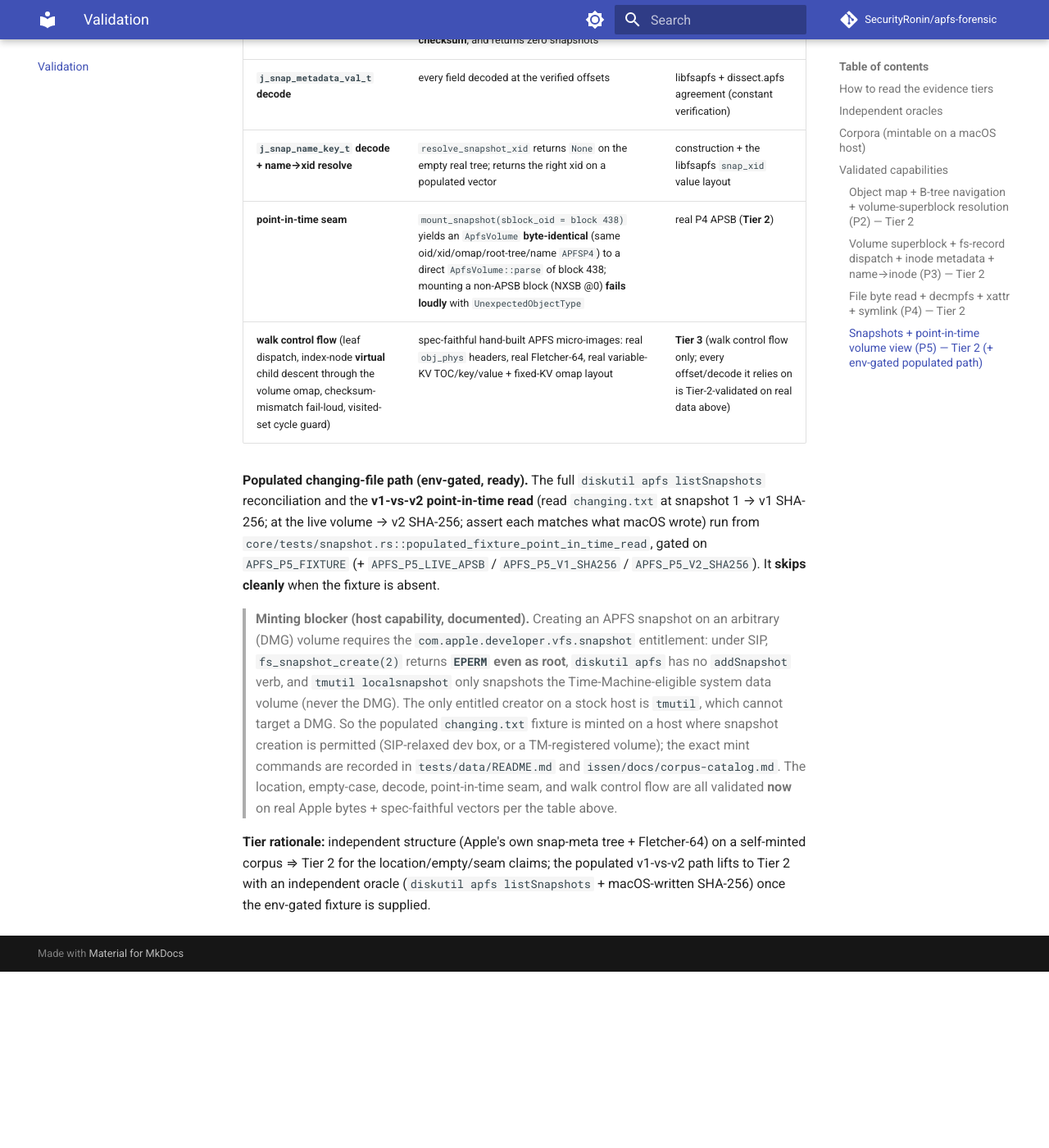
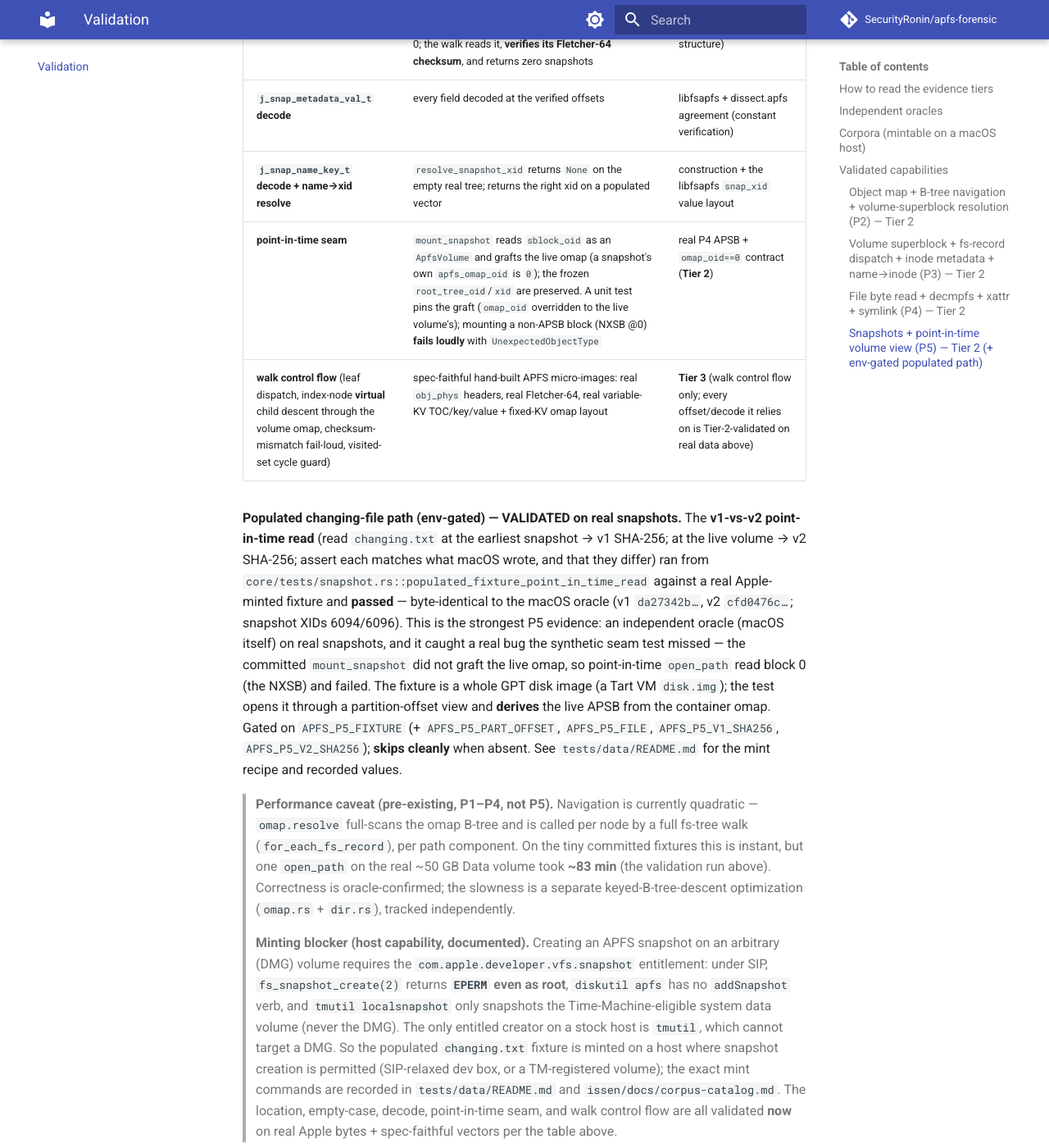
Before and after one commit to SecurityRonin/apfs-forensic, an MkDocs documentation site: the page built from docs/validation.md, in a window 1280 px wide and 1400 px high, scrolled down 7061 px. Shown: the whole window at 82% size. Built offline with MkDocs 1.6.1 and Material for MkDocs 9.7.7, drawn with Linux system fonts in a browser that asks for light colours; comment, search, counter and statistics services are not loaded; before the commit the page ends 8246 px from its top, so only the background shows below that; some of the changed text lies outside the part shown.

Commit message:
docs(p5): record oracle-confirmed point-in-time validation + fixture provenance
The env-gated populated test passed byte-identical against a real Apple-minted
snapshot fixture (Tart VM disk.img): v1 @snapshot vs v2 @live match the macOS
SHA-256 oracle. Document the corrected mount_snapshot contract (graft the live
omap; a snapshot's apfs_omap_oid is 0), the new env vars (APFS_P5_PART_OFFSET /
APFS_P5_FILE; live APSB now derived), the recorded values + Tart VM mint recipe,
and the pre-existing quadratic-navigation perf caveat (~83 min/read on a real
volume, pending keyed B-tree descent).

Co-Authored-By: Claude Opus 4.8 <noreply@anthropic.com>

```diff
--- a/docs/validation.md
+++ b/docs/validation.md
@@ -189,9 +189,11 @@ libfsapfs names it `snapshot_metadata_tree_block_number`, `o_subtype` 0x10
 the `j_key` top-4-bit type: **metadata** (`SNAP_METADATA 1`, keyed by the
 snapshot **xid**, value `j_snap_metadata_val_t`) and **name** (`SNAP_NAME 11`,
 keyed by name, value `j_snap_name_val_t { snap_xid }`). `mount_snapshot` reads a
-snapshot's `sblock_oid` (a physical APSB block) as an `ApfsVolume`, so the
-existing P3/P4 navigation reads the volume as it stood at snapshot time (the
-volume omap resolves fs-tree oids picking `ok_xid ≤ snapshot_xid`).
+snapshot's `sblock_oid` (a physical APSB block) and **grafts the live volume's
+object map** onto the frozen superblock: a snapshot's own `apfs_omap_oid` is `0`,
+so its fs-tree is read through the live omap, resolving oids at the snapshot's
+xid (`ok_xid ≤ snapshot_xid`). The existing P3/P4 navigation then reads the
+volume exactly as it stood at snapshot time.
 
 **Constant verification (before coding).** The `j_snap_metadata_val_t` field
 offsets were taken **verbatim** from libfsapfs `fsapfs_snapshot_metadata_btree_value`
@@ -209,16 +211,32 @@ implements and what the unit test now asserts.
 | **snap-meta tree located + walked on real Apple bytes** | the P4 fixture's APSB (block 438) carries `apfs_snap_meta_tree_oid` = block 340, a real `o_subtype 0x10` btree node whose `btn_nkeys` is 0; the walk reads it, **verifies its Fletcher-64 checksum**, and returns zero snapshots | the documented empty tree + Apple-authored checksum (**Tier 2**, real structure) |
 | **`j_snap_metadata_val_t` decode** | every field decoded at the verified offsets | libfsapfs + dissect.apfs agreement (constant verification) |
 | **`j_snap_name_key_t` decode + name→xid resolve** | `resolve_snapshot_xid` returns `None` on the empty real tree; returns the right xid on a populated vector | construction + the libfsapfs `snap_xid` value layout |
-| **point-in-time seam** | `mount_snapshot(sblock_oid = block 438)` yields an `ApfsVolume` **byte-identical** (same oid/xid/omap/root-tree/name `APFSP4`) to a direct `ApfsVolume::parse` of block 438; mounting a non-APSB block (NXSB @0) **fails loudly** with `UnexpectedObjectType` | real P4 APSB (**Tier 2**) |
+| **point-in-time seam** | `mount_snapshot` reads `sblock_oid` as an `ApfsVolume` and grafts the live omap (a snapshot's own `apfs_omap_oid` is `0`); the frozen `root_tree_oid`/`xid` are preserved. A unit test pins the graft (`omap_oid` overridden to the live volume's); mounting a non-APSB block (NXSB @0) **fails loudly** with `UnexpectedObjectType` | real P4 APSB + `omap_oid==0` contract (**Tier 2**) |
 | **walk control flow** (leaf dispatch, index-node **virtual** child descent through the volume omap, checksum-mismatch fail-loud, visited-set cycle guard) | spec-faithful hand-built APFS micro-images: real `obj_phys` headers, real Fletcher-64, real variable-KV TOC/key/value + fixed-KV omap layout | **Tier 3** (walk control flow only; every offset/decode it relies on is Tier-2-validated on real data above) |
 
-**Populated changing-file path (env-gated, ready).** The full
-`diskutil apfs listSnapshots` reconciliation and the **v1-vs-v2 point-in-time
-read** (read `changing.txt` at snapshot 1 → v1 SHA-256; at the live volume → v2
-SHA-256; assert each matches what macOS wrote) run from
-`core/tests/snapshot.rs::populated_fixture_point_in_time_read`, gated on
-`APFS_P5_FIXTURE` (+ `APFS_P5_LIVE_APSB` / `APFS_P5_V1_SHA256` / `APFS_P5_V2_SHA256`).
-It **skips cleanly** when the fixture is absent.
+**Populated changing-file path (env-gated) — VALIDATED on real snapshots.** The
+**v1-vs-v2 point-in-time read** (read `changing.txt` at the earliest snapshot →
+v1 SHA-256; at the live volume → v2 SHA-256; assert each matches what macOS
+wrote, and that they differ) ran from
+`core/tests/snapshot.rs::populated_fixture_point_in_time_read` against a real
+Apple-minted fixture and **passed** — byte-identical to the macOS oracle
+(v1 `da27342b…`, v2 `cfd0476c…`; snapshot XIDs 6094/6096). This is the strongest
+P5 evidence: an independent oracle (macOS itself) on real snapshots, and it
+caught a real bug the synthetic seam test missed — the committed `mount_snapshot`
+did not graft the live omap, so point-in-time `open_path` read block 0 (the NXSB)
+and failed. The fixture is a whole GPT disk image (a Tart VM `disk.img`); the
+test opens it through a partition-offset view and **derives** the live APSB from
+the container omap. Gated on `APFS_P5_FIXTURE` (+ `APFS_P5_PART_OFFSET`,
+`APFS_P5_FILE`, `APFS_P5_V1_SHA256`, `APFS_P5_V2_SHA256`); **skips cleanly** when
+absent. See `tests/data/README.md` for the mint recipe and recorded values.
+
+> **Performance caveat (pre-existing, P1–P4, not P5).** Navigation is currently
+> quadratic — `omap.resolve` full-scans the omap B-tree and is called per node by
+> a full fs-tree walk (`for_each_fs_record`), per path component. On the tiny
+> committed fixtures this is instant, but one `open_path` on the real ~50 GB
+> Data volume took **~83 min** (the validation run above). Correctness is
+> oracle-confirmed; the slowness is a separate keyed-B-tree-descent optimization
+> (`omap.rs` + `dir.rs`), tracked independently.
 
 > **Minting blocker (host capability, documented).** Creating an APFS snapshot on
 > an arbitrary (DMG) volume requires the `com.apple.developer.vfs.snapshot`
```
Also changed, not shown: 1 other file.
